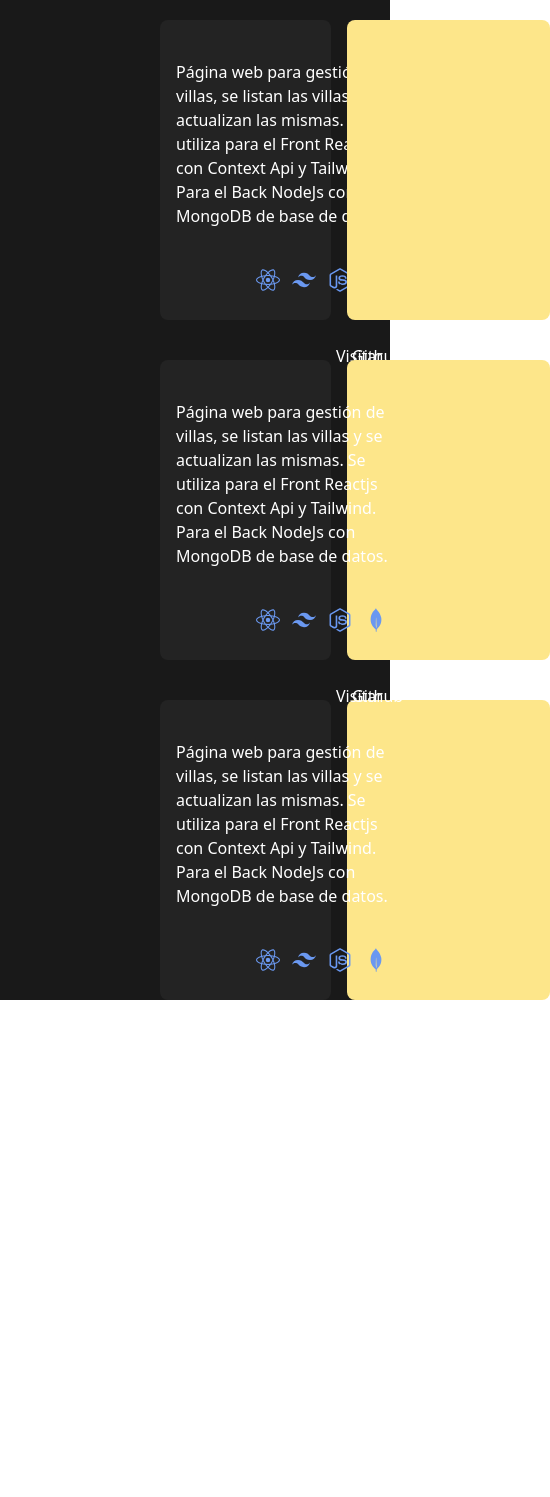
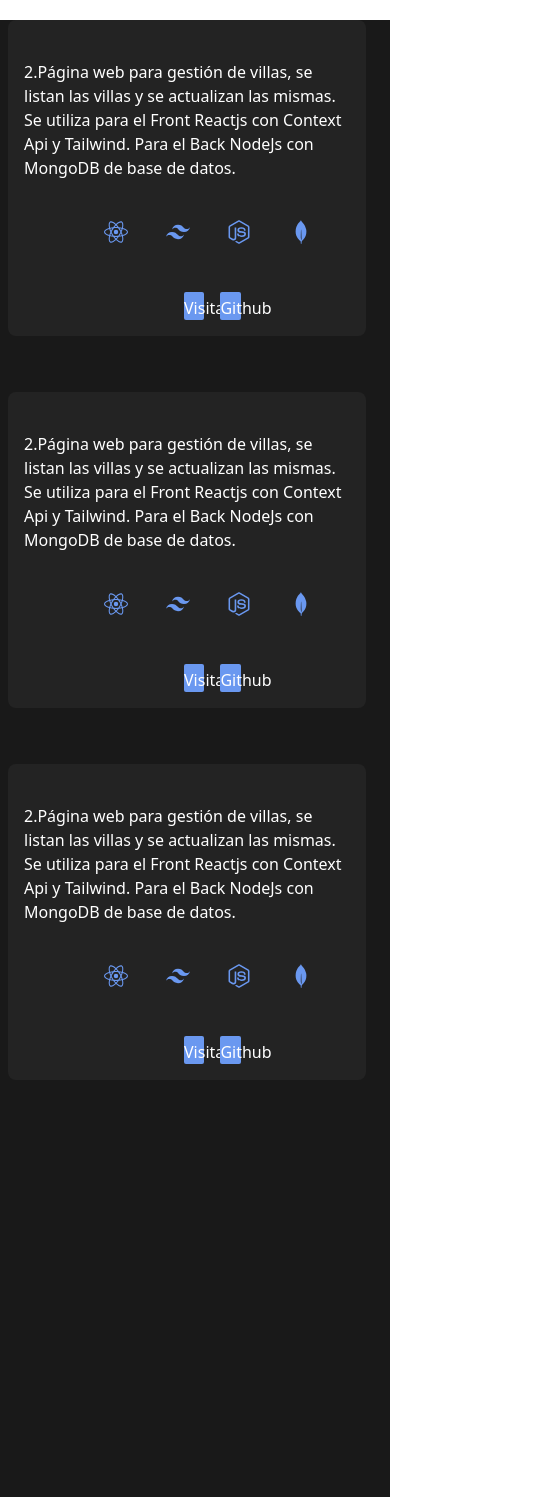
Before and after one commit to yusnebez/portfolio-React, a React (Vite) app: page /proyect in a window 390 px wide. Shown: the top 1497 px of the page, 550 px wide, since content can reach past the window. Before the commit the page ends 1048 px from the top, so only its background shows below. Built offline with nearby package versions, Linux system fonts and the light colour scheme; the HTML template or start-up script is replaced by a standard one.

Commit message:
Responsive HD ok

```diff
--- a/src/Pages/Home.jsx
+++ b/src/Pages/Home.jsx
@@ -9,7 +9,7 @@ import { Presentation } from '../component/Presentation'
 export const Home = () => {
   return (
     < >
-      <div className='grid w-screen h-screen'>
+      <div className='grid lg:h-screen lg:w-screen'>
         <Nav/>
         <Presentation />
         <Education />
--- a/src/component/Contact.jsx
+++ b/src/component/Contact.jsx
@@ -8,23 +8,20 @@ export const Contact = () => {
       return <p>Thanks for joining!</p>;
   }
   return (
-    <motion.div className="h-screen grid grid-cols-2 bg-[#191919]"
+    <motion.div className="lg:h-screen grid lg:grid-cols-2 bg-[#191919]"
     id='contact'
     whileInView={{ opacity:1 }}
     transition={{duration: 1}}
     >
 
-        <div className='grid grid-cols-1 grid-rows-4'>
-            <h1 className='row-start-2 ml-40 text-4xl font-bold text-[#6A98F0] mt-9'>Contacta</h1>
+            <div className='grid grid-cols-1 grid-rows-4'>
+                <h1 className='row-start-2 ml-40 text-4xl font-bold text-[#6A98F0] mt-9'>Contacta</h1>
                 <b className='row-start-3 ml-40 text-lg text-white'>No dudes en contactar conmigo </b>
-
             </div>
 
-            <div className='grid content-center grid-cols-1 grid-row-4'>
-
-
+            <div className='grid content-center grid-cols-1'>
                 <form  onSubmit={handleSubmit}>
-                    <input className='grid col-span-2 mt-20 text-white placeholder-white bg-[#232323] border-b-2 outline-none w-[35em] pb-3 border-black focus:border-b-2 focus:border-white font-bold text-xl'
+                    <input className='grid col-span-2 mt-20 text-white placeholder-white bg-[#232323] border-b-2 outline-none lg:w-[35em] pb-3 border-black focus:border-b-2 focus:border-white font-bold text-xl'
                         id="email"
                         type="email"
                         name="email"
@@ -35,7 +32,7 @@ export const Contact = () => {
                         field="email"
                         errors={state.errors}
                     />
-                    <textarea className='mt-16 font-bold text-white bg-[#232323] placeholder-white  border-b-2 outline-none border-black focus:border-b-2 focus:border-white w-[35em] h-[10em] text-xl'
+                    <textarea className='mt-16 font-bold text-white bg-[#232323] placeholder-white  border-b-2 outline-none border-black focus:border-b-2 focus:border-white lg:w-[35em] lg:h-[10em] text-xl'
                         id="message"
                         name="message"
                         placeholder=' Your Message'
@@ -50,6 +47,9 @@ export const Contact = () => {
                     </button>
                 </form>
             </div>
+            <div className='grid text-white grid-col-1 grid-row-1'>
+                <p>boton</p>
+            </div>
     </motion.div>
   );
 }
--- a/src/component/Education.jsx
+++ b/src/component/Education.jsx
@@ -10,38 +10,33 @@ import {FaGitSquare} from 'react-icons/fa'
 
 export const Education = () => {
   return (
-    <motion.div className="grid h-screen bg-cover bg-[#191919] content-center"  id='education'
+    <motion.div className="grid lg:h-screen bg-cover bg-[#191919] content-center"  id='education'
     whileInView={{ opacity: 1 }}
     transition={{ duration: 1  }}
     >
-    <div className='grid grid-cols-1 grid-rows-5 h-[500px] w-[1200px] mb-32  rounded-sm gap-4  '>
-      <div className='grid row-start-1 '>
-        <p className=' mb-20 ml-40 text-3xl text-[#6A98F0]'>Sobre Mi</p>
+    <div className='grid grid-cols-2 grid-rows-2 lg:grid-rows-5 lg:h-[500px] lg:w-[1200px] mb-32 rounded-sm gap-4  '>
+      <div className='grid col-start-2 row-start-1'>
+        <p className='lg:mb-10  lg:text-3xl  ml-20 text-2xl text-[#6A98F0]'>Sobre Mi</p>
       </div>
-      <div className='w-screen pt-4 h-[200px] transform -skew-y-6 rounded-sm row-start-2 bg-[#232323]'>
-        <p className='mt-8 ml-20 text-2xl text-center text-white'>Hola soy Zebensui Herrera Desarollador Web Full Stack y Tecnico Superior en Redes y sistemas informáticos. Apasionado de las tecnólogias y por ello al día de
+      <div className='mt-20 pt-4 h-[200px] w-screen rounded-sm bg-[#232323] row-start-2 col-span-2'>
+        <p className='container grid mx-auto mt-10 mr-20 text-2xl text-center text-white '>Hola soy Zebensui Herrera Desarollador Web Full Stack y Tecnico Superior en Redes y sistemas informáticos. Apasionado de las tecnólogias y por ello al día de
         las posibles novedades y cambios en ellas. En este último año he realizado un Boot Cam de programación para ampliar mis conocimiento y adentrarme
         laboralmente en el mundo del desarrollo.
         </p>
       </div>
-      <div className='grid row-start-5 gap-4 mt-24 ml-96'>
-        <div className='grid grid-rows-1 gris-cols-7'>
-          <SiJavascript className='grid col-start-1 text-7xl text-[#6A98F0]' />
-          <SiTypescript className='grid col-start-2 text-7xl text-[#6A98F0]' />
-          <SiMongodb className='grid col-start-3 text-7xl text-[#6A98F0]'/>
-          <SiReact  className='grid col-start-4 text-7xl text-[#6A98F0]'/>
-          <FaNodeJs className='grid col-start-5 text-7xl text-[#6A98F0]'/>
-          <FaGitSquare className='grid col-start-6 text-7xl text-[#6A98F0]'/>
-          <SiTailwindcss className='grid col-start-7 text-7xl text-[#6A98F0]'/>
+      <div className='grid col-span-2 row-start-3 gap-4 mt-44 lg:ml-96 lg:mt-64'>
+        <div className='grid ml-8 lg:grid-rows-1 lg:grid-cols-7 sm:grid-cols-3 sm:grid-rows-4'>
+          <SiJavascript className='grid col-start-1 sm:grid-rows-1 text-7xl text-[#6A98F0]' />
+          <SiTypescript className='grid lg:col-start-2 col-start-2 grid-row-1 text-7xl text-[#6A98F0]' />
+          <SiMongodb className='grid lg:col-start-3 col-start-3 grid-row-1 text-7xl text-[#6A98F0]'/>
+          <SiReact  className='grid lg:col-start-4 text-7xl text-[#6A98F0]'/>
+          <FaNodeJs className='grid lg:col-start-5 text-7xl text-[#6A98F0]'/>
+          <FaGitSquare className='grid lg:col-start-6 text-7xl text-[#6A98F0]'/>
+          <SiTailwindcss className='grid lg:col-start-7 text-7xl text-[#6A98F0]'/>
         </div>
       </div>
 
     </div>
-
-
-
-
-
-    </motion.div>
+  </motion.div>
   )
 }
--- a/src/component/Jobs.jsx
+++ b/src/component/Jobs.jsx
@@ -4,7 +4,7 @@ export const Jobs = () => {
 
 
   return (
-    <motion.div className='grid h-screen bg-[#3A4750]' id='jobs'
+    <motion.div className='md:grid h-screen bg-[#3A4750]' id='jobs'
     whileInView={{ opacity: 1 }}
     transition={{ duration: 1  }}
     >
--- a/src/component/Presentation.jsx
+++ b/src/component/Presentation.jsx
@@ -6,11 +6,11 @@ export const Presentation = () => {
 
   return (
 
-    <motion.div className="md:grid h-screen grid-cols-2 bg-cover grid-rows-6 bg-[#191919]"  id='presentation'
+    <motion.div className="grid lg:h-screen lg:grid-cols-2 bg-cover lg:grid-rows-2 bg-[#191919]"  id='presentation'
 
     >
-        <div  className='col-start-1 row-start-2'>
-            <MovingText className='mt-16 ml-40 text-4xl font-bold text-white'
+        <div  className='col-start-1 row-start-1 lg:row-start-2'>
+            <MovingText className='mt-48 ml-4 text-2xl font-bold text-white lg:mt-24 lg:text-4xl lg:ml-40'
                 type="fadeInFromBottom"
                 duration="3000ms"
                 delay="0s"
@@ -30,8 +30,8 @@ export const Presentation = () => {
                 </form>
             </MovingText>
         </div>
-        <div className='col-start-1 row-start-2'>
-            <MovingText className='mt-15 text-5xl font-bold text-[#6A98F0] ml-40 pb-2'
+        <div className='col-start-1 row-start-1'>
+            <MovingText className='lg:mt-80  mt-36 lg:text-5xl font-bold text-[#6A98F0] lg:ml-40 pb-2 text-2xl ml-4'
                 type="fadeInFromBottom"
                 duration="3000ms"
                 delay="0s"
--- a/src/component/Proyect.jsx
+++ b/src/component/Proyect.jsx
@@ -8,15 +8,15 @@ import {SiTailwindcss} from 'react-icons/si'
 export const Proyect = () => {
   return (
 
-    <motion.div className="grid h-full bg-[#191919]" id='proyect'
+    <motion.div className="lg:grid lg:h-full bg-[#191919]" id='proyect'
     whileInView={{ opacity: 1 }}
     transition={{ duration: 1 }}
     >
-      <div className='container grid grid-cols-1 grid-rows-3 gap-10 mx-auto mt-5 ml-40'>
-        <div className='grid grid-cols-2 row-start-1 gap-4'>
-          <div className='grid col-start-1 p-4 text-white bg-[#232323] rounded-lg h-[300px]'>
+      <div className='container grid grid-cols-1 grid-rows-6 gap-10 mx-auto mt-5 ml-2 lg:ml-40 lg:grid-rows-3'>
+      <div className='grid row-start-1 gap-4 lg:grid-cols-2'>
+          <div className='grid col-start-1 p-4 text-white bg-[#232323] rounded-lg lg:h-[300px]'>
             <p className='mt-6'>
-              Página web para gestión de villas, se listan las villas y se actualizan las
+              2.Página web para gestión de villas, se listan las villas y se actualizan las
               mismas. Se utiliza para el Front Reactjs con Context Api y Tailwind. Para el Back
               NodeJs con MongoDB de base de datos.
             </p>
@@ -31,13 +31,13 @@ export const Proyect = () => {
            <button className='grid col-start-2 bg-[#6A98F0] text-white rounded-sm mt-8 pt-1'>Github</button>
           </div>
           </div>
-          <div className='grid grid-cols-2 col-start-2 bg-amber-200 h-[300px] rounded-lg w-[600] col-span-3'>
+          <div className='grid lg:col-start-2 bg-amber-200 lg:h-[300px] rounded-lg lg:w-[600] col-span-3'>
           </div>
         </div>
-        <div className='grid grid-cols-2 row-start-2 gap-4'>
-          <div className='grid col-start-1 p-4 text-white bg-[#232323] rounded-lg h-[300px] z-10 '>
+        <div className='grid row-start-2 gap-4 lg:grid-cols-2'>
+          <div className='grid col-start-1 p-4 text-white bg-[#232323] rounded-lg lg:h-[300px]'>
             <p className='mt-6'>
-              Página web para gestión de villas, se listan las villas y se actualizan las
+              2.Página web para gestión de villas, se listan las villas y se actualizan las
               mismas. Se utiliza para el Front Reactjs con Context Api y Tailwind. Para el Back
               NodeJs con MongoDB de base de datos.
             </p>
@@ -52,13 +52,13 @@ export const Proyect = () => {
            <button className='grid col-start-2 bg-[#6A98F0] text-white rounded-sm mt-8 pt-1'>Github</button>
           </div>
           </div>
-          <div className='grid grid-cols-2 col-start-2 bg-amber-200 h-[300px] rounded-lg w-[600] col-span-3'>
+          <div className='grid lg:col-start-2 bg-amber-200 lg:h-[300px] rounded-lg lg:w-[600] col-span-3'>
           </div>
         </div>
-        <div className='grid grid-cols-2 row-start-3 gap-4'>
-          <div className='grid col-start-1 p-4 text-white bg-[#232323] rounded-lg h-[300px] z-10 '>
+        <div className='grid row-start-3 gap-4 lg:grid-cols-2'>
+          <div className='grid col-start-1 p-4 text-white bg-[#232323] rounded-lg lg:h-[300px]'>
             <p className='mt-6'>
-              Página web para gestión de villas, se listan las villas y se actualizan las
+              2.Página web para gestión de villas, se listan las villas y se actualizan las
               mismas. Se utiliza para el Front Reactjs con Context Api y Tailwind. Para el Back
               NodeJs con MongoDB de base de datos.
             </p>
@@ -73,9 +73,10 @@ export const Proyect = () => {
            <button className='grid col-start-2 bg-[#6A98F0] text-white rounded-sm mt-8 pt-1'>Github</button>
           </div>
           </div>
-          <div className='grid grid-cols-2 col-start-2 bg-amber-200 h-[300px] rounded-lg w-[600] col-span-3'>
+          <div className='grid lg:col-start-2 bg-amber-200 lg:h-[300px] rounded-lg lg:w-[600] col-span-3'>
           </div>
         </div>
+
       </div>
     </motion.div>
   )
```
Also changed, not shown: 1 other file (tests, documents, lock files or other folders).
